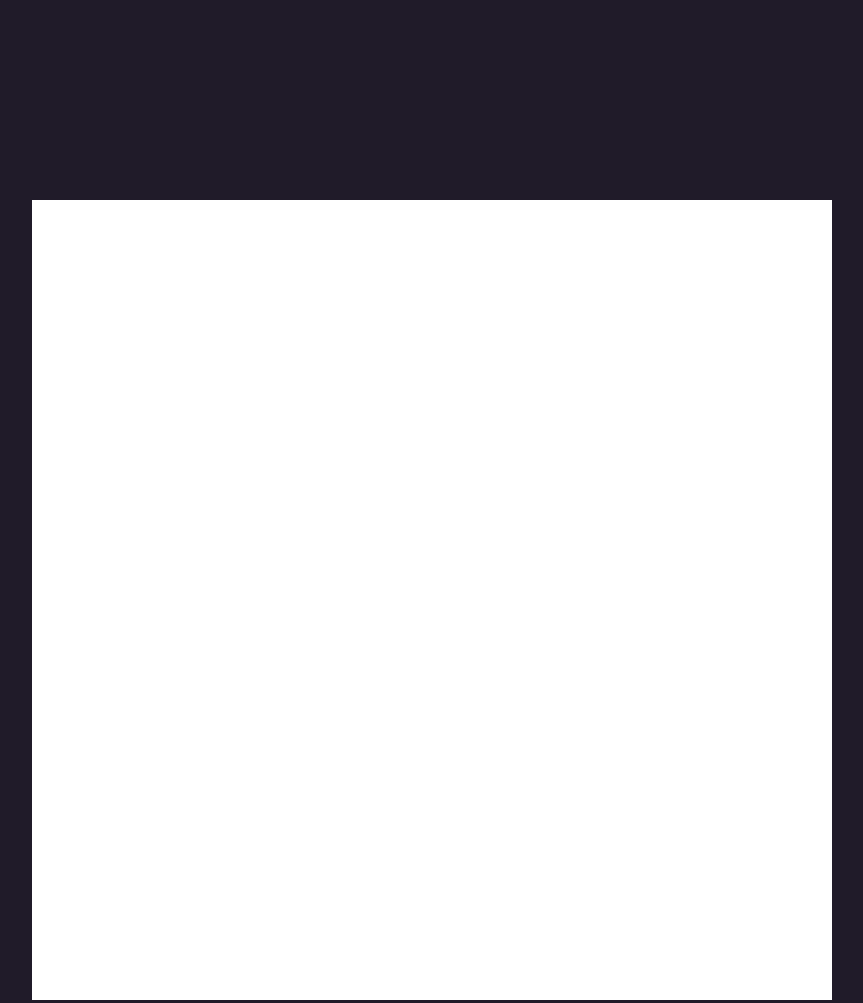
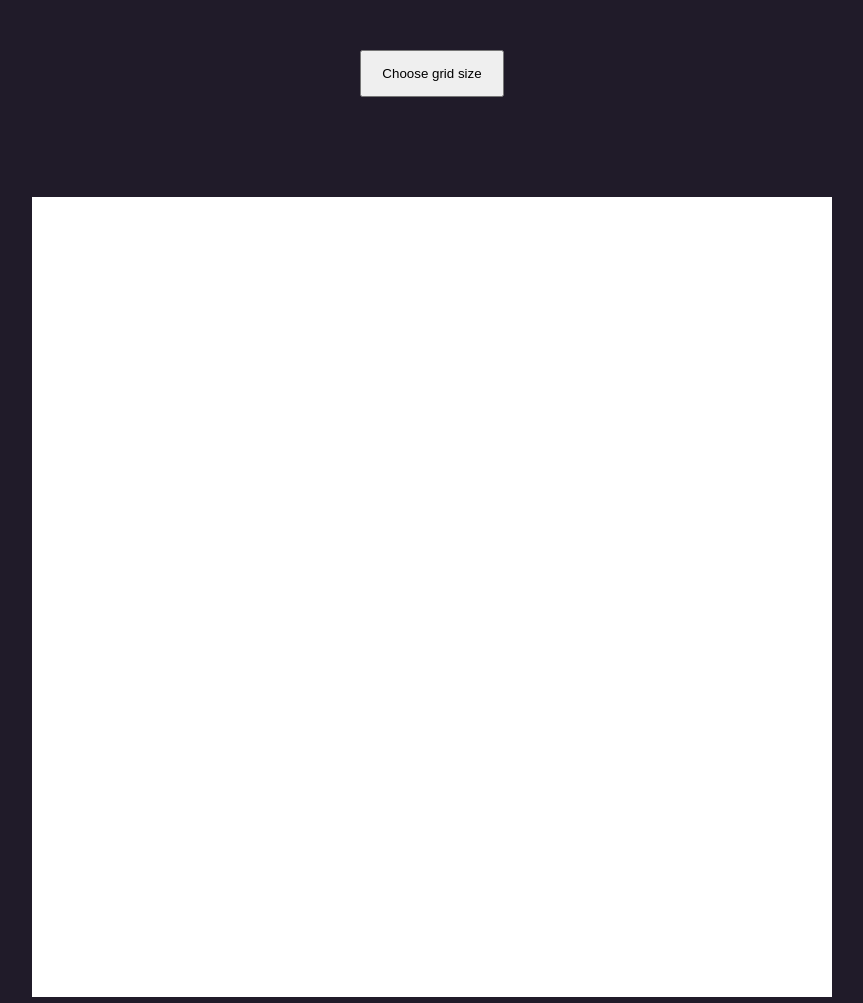
Before and after one commit to ramon-b-oliveira/odin-etch-a-sketch, a plain HTML site: page index.html in a window 1280 px wide. Shown: the whole page, without its empty margins (208-1071 px from the left). Drawn offline with Linux system fonts and the light colour scheme.

Commit message:
add button to change size of grid

```diff
--- a/index.html
+++ b/index.html
@@ -8,6 +8,7 @@
     <title>Etch a Sketch!</title>
 </head>
 <body>
+    <button class="button">Choose grid size</button>
     <div class="container"></div>
 </body>
 <script src="script.js"></script>
--- a/script.js
+++ b/script.js
@@ -1,11 +1,35 @@
 const container = document.querySelector('.container');
+const button = document.querySelector('.button')
 
 
-for (let i = 0; i < 256; i++) {
-    let square = document.createElement('div');
-    square.classList.add('square')
-    container.appendChild(square)
+let gridSize = 100
+
+function updateGridSize(gridSize) {
+    for (let i = 0; i < gridSize; i++) {
+        let row = document.createElement('div')
+        row.classList.add('row')
+        container.appendChild(row)
+        console.log(row)
+        for (let j = 0; j< gridSize; j++) {
+            let square = document.createElement('div');
+            square.classList.add('square')
+            row.appendChild(square)
+            console.log(square)
+        }
+    }
+}
+
+
+button.onclick = function getGridSize() {
+    gridSize = parseInt(prompt('Please provide a number from 10 to 100'));  // gotta check a better way of doing this and commit
+    if (gridSize >= 10 && gridSize <= 100) {
+
+    } else {
+        alert('insert a valid value')
+    }
 };
+
+updateGridSize(gridSize)
 
 const squares = document.querySelectorAll('.square');
 
--- a/style.css
+++ b/style.css
@@ -5,14 +5,24 @@ body {
 .container {
     background-color: white;
     display: flex;
+    flex-direction: column;
     flex-wrap: wrap;
-    margin: 200px auto;
+    margin: 100px auto;
     width: 800px;
     height: 800px;
 }
 
 .square {
-    display: inline-block;
-    width: 50px;
-    height: 50px;
+    flex: 1 1 0px  ;
 }
+
+.row {
+    display: flex;
+    flex: 1;
+}
+
+.button {
+    display: block;
+    margin: 50px auto;
+    padding: 14px 20px;
+}
```
